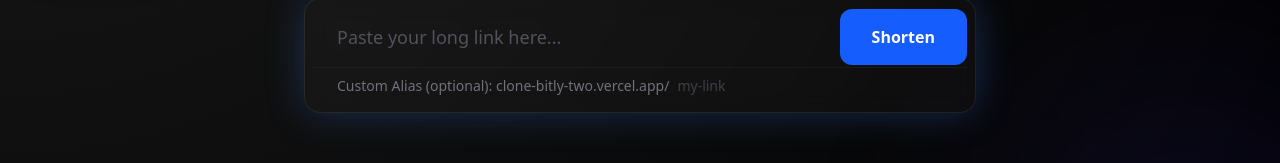
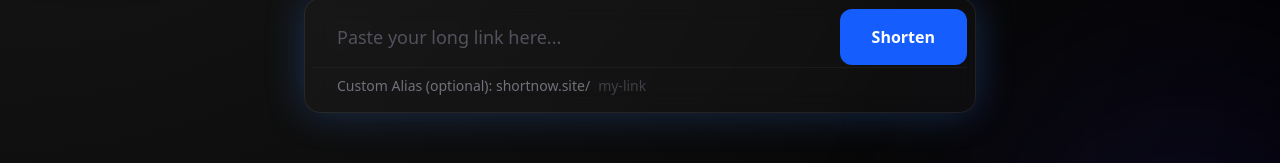
Before and after one commit to blackize/CloneBitly, a Next.js app in the folder frontend/: page / in a window 1280 px wide. Shown: the part 455-618 px from the top of the page. Built offline with nearby package versions, Linux system fonts and the light colour scheme; no server answers.

Commit message:
Update custom alias placeholder to use new domain shortnow.site

```diff
--- a/frontend/src/app/page.tsx
+++ b/frontend/src/app/page.tsx
@@ -87,7 +87,7 @@ export default function Home() {
             </button>
           </div>
           <div className="flex w-full items-center border-t border-zinc-800/50 px-6 py-2">
-            <span className="text-zinc-500 text-sm mr-2">Custom Alias (optional): clone-bitly-two.vercel.app/</span>
+            <span className="text-zinc-500 text-sm mr-2">Custom Alias (optional): shortnow.site/</span>
             <input
               type="text"
               placeholder="my-link"
```
